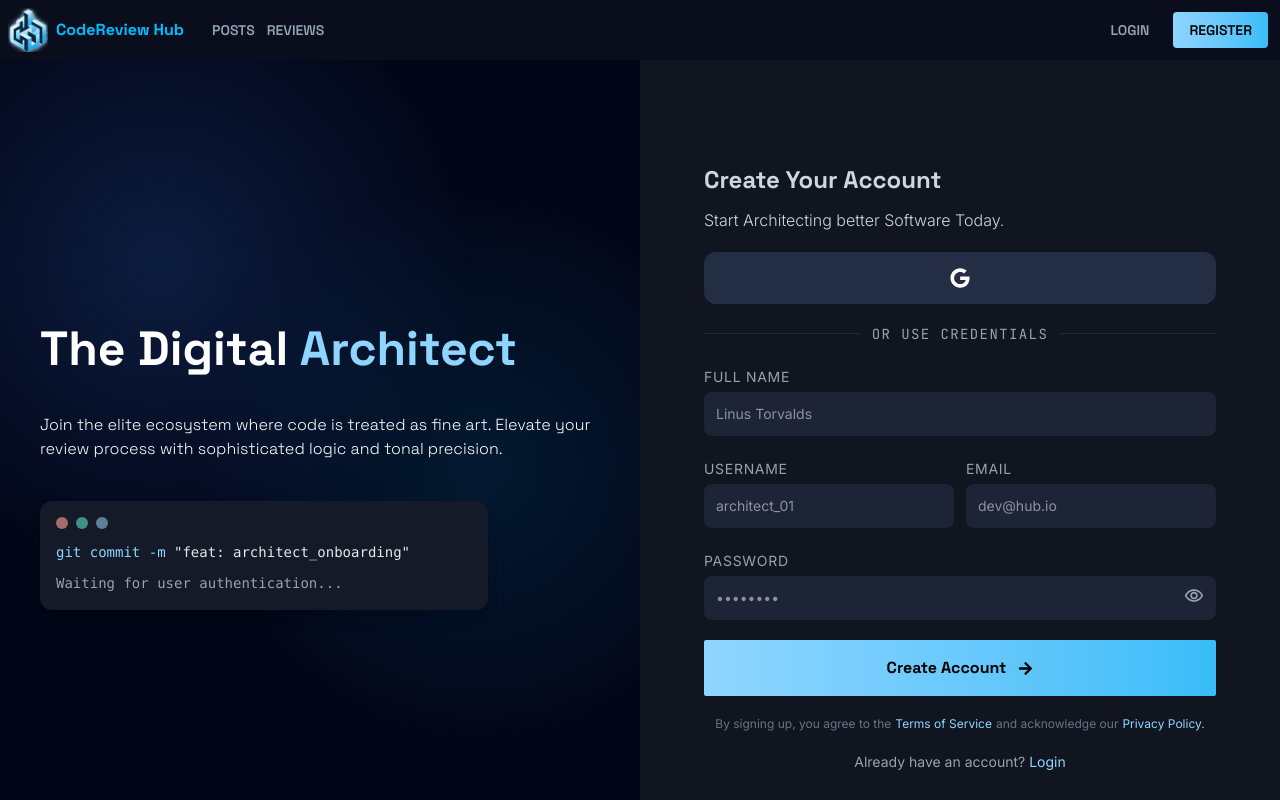
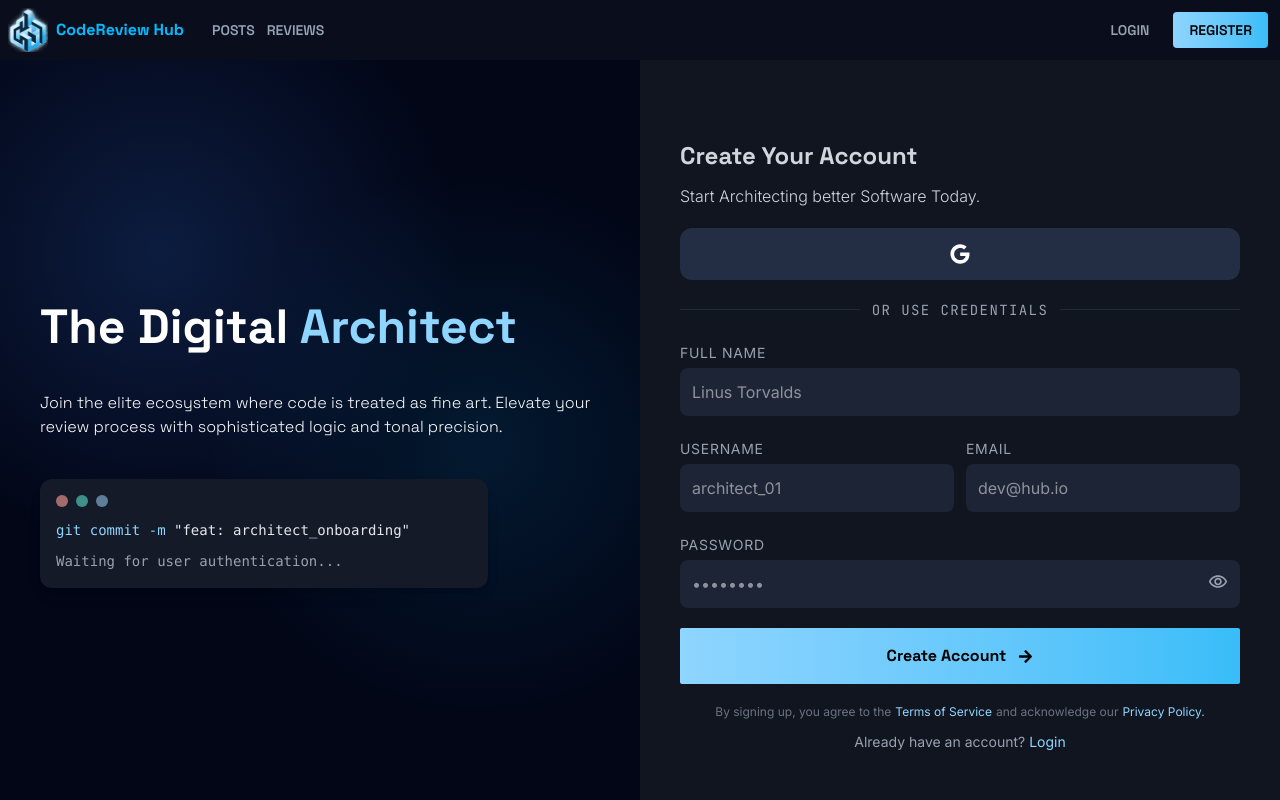
Before and after one commit to PrathameshDhande22/CodeReviewHub, a Next.js app: page /register in a window 1280 px wide. Shown: the top 800 px of the page. Built offline with nearby package versions, Linux system fonts and the light colour scheme.

Commit message:
Optimized the Login and Register Form

```diff
--- a/next.config.ts
+++ b/next.config.ts
@@ -4,7 +4,7 @@ const nextConfig: NextConfig = {
   /* config options here */
   poweredByHeader:false,
   reactCompiler: true,
-  cacheComponents: true,
+  // cacheComponents: true,
   compiler:{
     removeConsole:true,
   }
--- a/src/app/login/page.tsx
+++ b/src/app/login/page.tsx
@@ -1,6 +1,7 @@
 import LoginForm from "@/components/auth/LoginForm";
 import { Metadata } from "next";
 import { Inter, Space_Grotesk } from "next/font/google";
+import Link from "next/link";
 
 //#region Font Declaration
 const space_grotesk = Space_Grotesk({
@@ -19,7 +20,7 @@ export const metadata: Metadata = {
 export default async function Login() {
   return (
     <div
-      className={`bg-hero ${space_grotesk.className} h-[80vh] w-full flex items-center justify-center`}
+      className={`bg-hero ${space_grotesk.className} h-[85vh] w-full flex items-center justify-center`}
     >
       <div className="bg-[#141927] rounded-2xl shadow-xl w-full max-w-md p-8">
         <div>
@@ -33,6 +34,17 @@ export default async function Login() {
         {/* Login Form */}
         <div className="mt-5 w-full">
           <LoginForm />
+          {/* do not have account */}
+          <div
+            className={`${inter.className} mt-4 text-gray-400 text-sm text-center`}
+          >
+            <p className="space-x-1">
+              <span>Don't have an account?</span>
+              <Link href="/register" className="text-primary hover:underline">
+                Register
+              </Link>
+            </p>
+          </div>
         </div>
       </div>
     </div>
--- a/src/app/register/page.tsx
+++ b/src/app/register/page.tsx
@@ -1,10 +1,15 @@
 import RegisterForm from "@/components/auth/RegisterForm";
 import CodeSnippet from "@/components/CodeSnippet";
 import { Metadata } from "next";
-import { Space_Grotesk } from "next/font/google";
+import { Inter, Space_Grotesk } from "next/font/google";
+import Link from "next/link";
 
 //#region Font Declaration
 const space_grotesk = Space_Grotesk({
+  subsets: ["latin"],
+});
+
+const inter = Inter({
   subsets: ["latin"],
 });
 //#endregion
@@ -38,8 +43,36 @@ export default async function Register() {
         </div>
       </div>
       {/* Right Side - Register Form */}
-      <div className="md:w-1/2 w-full bg-[#111520] lg:py-20 lg:px-10">
+      <div className="md:w-1/2 w-full bg-[#111520] lg:py-20 lg:px-10 p-10">
         <RegisterForm />
+        <div className="mt-5 space-y-3">
+          {/* terms and conditions */}
+          <div
+            className={`${inter.className} text-gray-500 text-xs text-center`}
+          >
+            <p className="space-x-1">
+              <span>By signing up, you agree to the</span>
+              <Link href={"/terms"} className="text-primary hover:underline">
+                Terms of Service
+              </Link>
+              <span>and acknowledge our</span>
+              <Link href={"/privacy"} className="text-primary hover:underline">
+                Privacy Policy.
+              </Link>
+            </p>
+          </div>
+          {/* Already have Account */}
+          <div
+            className={`${inter.className} text-gray-400 text-sm text-center`}
+          >
+            <p className="space-x-1">
+              <span>Already have an account?</span>
+              <Link href={"/login"} className="text-primary hover:underline">
+                Login
+              </Link>
+            </p>
+          </div>
+        </div>
       </div>
     </div>
   );
--- /dev/null
+++ b/src/components/Divider.tsx
@@ -0,0 +1,18 @@
+"use client";
+
+type DividerProps = {
+  className?: string;
+  text: string;
+};
+
+const Divider = ({ className, text }: DividerProps) => {
+  return (
+    <div className="flex flex-row items-center gap-3">
+      <div className="bg-gray-800 h-px flex-1" />
+      <span className={className}>{text}</span>
+      <div className="bg-gray-800 h-px flex-1" />
+    </div>
+  );
+};
+
+export default Divider;
--- /dev/null
+++ b/src/components/UI/Input.tsx
@@ -0,0 +1,18 @@
+"use client";
+
+import { InputHTMLAttributes } from "react";
+
+type InputProps = InputHTMLAttributes<HTMLInputElement> & {
+  className?: string;
+};
+
+const Input = ({ className = "", ...props }: InputProps) => {
+  return (
+    <input
+      className={`${className} w-full p-3 mt-1 rounded-lg bg-[#1c2436] text-white focus:outline-none focus:ring-2 focus:ring-primary`}
+      {...props}
+    />
+  );
+};
+
+export default Input;
--- /dev/null
+++ b/src/components/auth/FormField.tsx
@@ -0,0 +1,34 @@
+"use client";
+
+import { InputHTMLAttributes, ReactNode } from "react";
+import Input from "@/components/UI/Input";
+
+type FormFieldProps = {
+  label: string;
+  htmlFor: string;
+  inputProps: InputHTMLAttributes<HTMLInputElement>;
+  extra?: ReactNode;
+  className?: string;
+};
+
+const FormField = ({
+  label,
+  htmlFor,
+  inputProps,
+  extra,
+  className = "",
+}: FormFieldProps) => {
+  return (
+    <div className={className}>
+      <label htmlFor={htmlFor} className="text-sm tracking-wider w-full">
+        {label}
+      </label>
+      <div className="relative">
+        <Input id={htmlFor} {...inputProps} />
+        {extra}
+      </div>
+    </div>
+  );
+};
+
+export default FormField;
--- a/src/components/auth/RegisterForm.tsx
+++ b/src/components/auth/RegisterForm.tsx
@@ -5,6 +5,8 @@ import { FaArrowRight, FaGoogle } from "react-icons/fa";
 import { MdOutlineVisibility, MdOutlineVisibilityOff } from "react-icons/md";
 import { useState } from "react";
 import Link from "next/link";
+import FormField from "@/components/auth/FormField";
+import Divider from "../Divider";
 
 //#region Font Declaration
 const space_grotesk = Space_Grotesk({
@@ -25,7 +27,7 @@ const RegisterForm = () => {
   const [showPassword, setShowPassword] = useState<boolean>(false);
 
   return (
-    <div className={`${space_grotesk.className} h-full p-6`}>
+    <div className={`${space_grotesk.className}`}>
       <div className="flex flex-col gap-5">
         {/* Register title */}
         <div className="space-y-3">
@@ -44,15 +46,10 @@ const RegisterForm = () => {
           </button>
         </div>
         {/* Divider */}
-        <div className="flex flex-row items-center gap-3">
-          <div className="bg-gray-800 h-px flex-1" />
-          <span
-            className={`${jetbrains_mono.className} text-gray-400 text-sm font-light tracking-widest`}
-          >
-            OR USE CREDENTIALS
-          </span>
-          <div className="bg-gray-800 h-px flex-1" />
-        </div>
+        <Divider
+          text="OR USE CREDENTIALS"
+          className={`${jetbrains_mono.className} text-gray-400 text-sm font-light tracking-widest`}
+        />
         {/* Register Form */}
         <div>
           {/* TODO: Implement the Form afterwards */}
@@ -61,76 +58,56 @@ const RegisterForm = () => {
             className={`${inter.className} text-gray-400 space-y-5`}
           >
             {/* full name */}
-            <div>
-              <label
-                htmlFor="fullname"
-                className="text-sm tracking-wider w-full"
-              >
-                FULL NAME
-              </label>
-              <input
-                type="text"
-                id="fullname"
-                name="fullname"
-                className="w-full p-3 mt-1 rounded-lg bg-[#1c2436] text-white focus:outline-none text-sm focus:ring-2 focus:ring-primary"
-                placeholder="Linus Torvalds"
-              />
-            </div>
+            <FormField
+              label="FULL NAME"
+              htmlFor="fullname"
+              inputProps={{
+                type: "text",
+                name: "fullname",
+                placeholder: "Linus Torvalds",
+              }}
+            />
             {/* Username and Email */}
             <div className="flex flex-row gap-3">
               {/* Username */}
               <div className="w-full">
-                <label
+                <FormField
+                  label="USERNAME"
                   htmlFor="username"
-                  className="text-sm tracking-wider w-full"
-                >
-                  USERNAME
-                </label>
-                <input
-                  type="text"
-                  id="username"
-                  name="username"
-                  className="w-full p-3 mt-1 rounded-lg bg-[#1c2436] text-white focus:outline-none focus:ring-2 text-sm focus:ring-primary"
-                  placeholder="architect_01"
+                  inputProps={{
+                    type: "text",
+                    name: "username",
+                    placeholder: "architect_01",
+                  }}
                 />
               </div>
               {/* Email */}
               <div className="w-full">
-                <label
+                <FormField
+                  label="EMAIL"
                   htmlFor="email"
-                  className="text-sm tracking-wider w-full"
-                >
-                  EMAIL
-                </label>
-                <input
-                  type="email"
-                  id="email"
-                  name="email"
-                  className="w-full p-3 mt-1 rounded-lg bg-[#1c2436] text-white focus:outline-none text-sm focus:ring-2 focus:ring-primary"
-                  placeholder="dev@hub.io"
+                  inputProps={{
+                    type: "email",
+                    name: "email",
+                    placeholder: "dev@hub.io",
+                  }}
                 />
               </div>
             </div>
             {/* Password */}
-            <div>
-              <label
-                htmlFor="password"
-                className="text-sm tracking-wider w-full"
-              >
-                PASSWORD
-              </label>
-              <div className="relative">
-                <input
-                  type={showPassword ? "text" : "password"}
-                  id="password"
-                  name="password"
-                  className="w-full p-3 mt-1 rounded-lg bg-[#1c2436] text-white focus:outline-none text-sm focus:ring-2 focus:ring-primary"
-                  placeholder="••••••••"
-                />
+            <FormField
+              label="PASSWORD"
+              htmlFor="password"
+              inputProps={{
+                type: showPassword ? "text" : "password",
+                name: "password",
+                placeholder: "••••••••",
+              }}
+              extra={
                 <button
                   type="button"
                   onClick={() => setShowPassword(!showPassword)}
-                  className="absolute right-3 top-1/2 transform -translate-y-1/2 text-gray-400 hover:text-white"
+                  className="absolute right-3 top-1/2 -translate-y-1/2 text-gray-400 hover:text-white"
                 >
                   {showPassword ? (
                     <MdOutlineVisibilityOff size={20} />
@@ -138,8 +115,8 @@ const RegisterForm = () => {
                     <MdOutlineVisibility size={20} />
                   )}
                 </button>
-              </div>
-            </div>
+              }
+            />
             {/* Create Button */}
             <div>
               <button
@@ -151,28 +128,6 @@ const RegisterForm = () => {
             </div>
           </form>
         </div>
-        {/* terms and conditions */}
-        <div className={`${inter.className} text-gray-500 text-xs text-center`}>
-          <p className="space-x-1">
-            <span>By signing up, you agree to the</span>
-            <Link href={"/terms"} className="text-primary hover:underline">
-              Terms of Service
-            </Link>
-            <span>and acknowledge our</span>
-            <Link href={"/privacy"} className="text-primary hover:underline">
-              Privacy Policy.
-            </Link>
-          </p>
-        </div>
-        {/* Already have Account */}
-        <div className={`${inter.className} text-gray-400 text-sm text-center`}>
-          <p className="space-x-1">
-            <span>Already have an account?</span>
-            <Link href={"/login"} className="text-primary hover:underline">
-              Login
-            </Link>
-          </p>
-        </div>
       </div>
     </div>
   );
```
Also changed, not shown: src/components/auth/LoginForm.tsx (+32 -49 lines).
